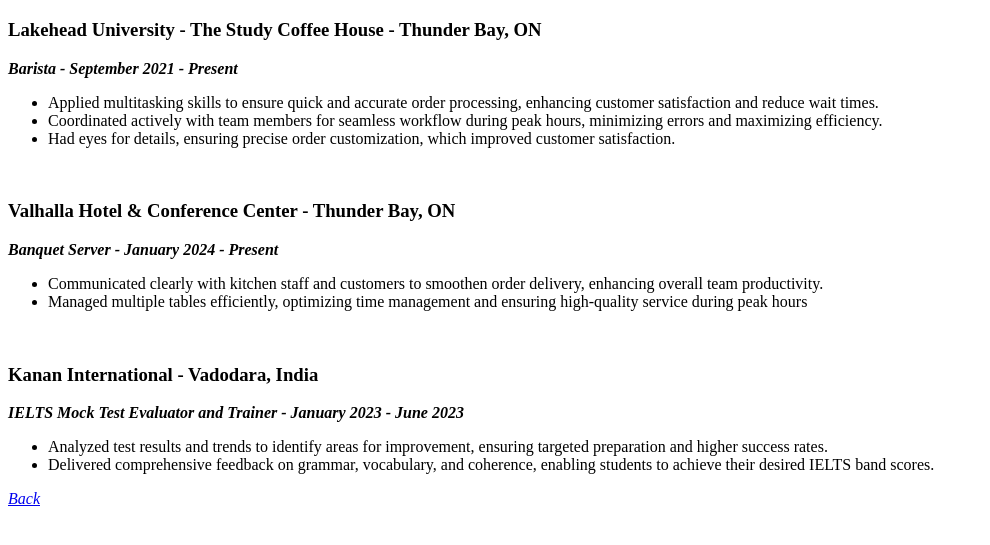
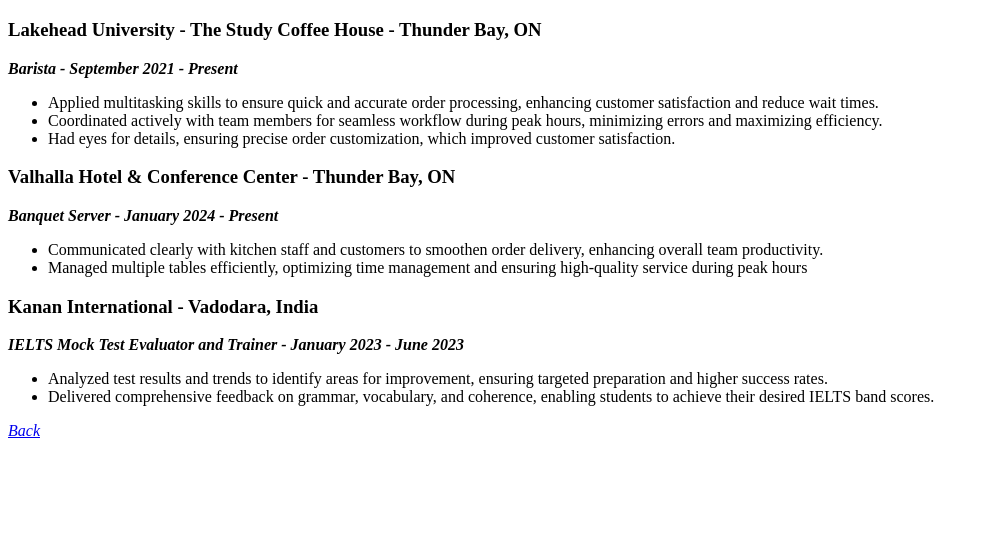
Before and after one commit to kirtansukhadiya/Portfolio, a plain HTML site: page Experience.html in a window 1280 px wide. Shown: the part 61-606 px from the top of the page, without its empty margins (0-990 px from the left). Drawn offline with Linux system fonts and the light colour scheme.

Commit message:
Formatted the outline of the pages

```diff
--- a/Experience.html
+++ b/Experience.html
@@ -3,32 +3,53 @@
 <head>
     <meta charset="UTF-8">
     <meta name="viewport" content="width=device-width, initial-scale=1.0">
-    <title>Document</title>
+    <title>Kirtan's Experience</title>
 </head>
 <body>
+    <header>
         <h1>Kirtan's Experience</h1>
+    </header>
+    <main>
+        <section>
             <h3>Lakehead University - The Study Coffee House - Thunder Bay, ON</h3>
+            <span>
                 <p><b><i>Barista - September 2021 - Present</i></b></p>
+            </span>
+            <div>
                 <ul>
                     <li>Applied multitasking skills to ensure quick and accurate order processing, enhancing customer satisfaction and reduce wait times.</li>
                     <li>Coordinated actively with team members for seamless workflow during peak hours, minimizing errors and maximizing efficiency.</li>
                     <li>Had eyes for details, ensuring precise order customization, which improved customer satisfaction.</li>
                 </ul>
-    <br />
+            </div>
+        </section>
+        <section>
             <h3>Valhalla Hotel & Conference Center - Thunder Bay, ON</h3>
+            <span>
                 <p><b><i>Banquet Server - January 2024 - Present</i></b></p>
+            </span>
+            <div>
                 <ul>
                     <li>Communicated clearly with kitchen staff and customers to smoothen order delivery, enhancing overall team productivity.</li>
                     <li>Managed multiple tables efficiently, optimizing time management and ensuring high-quality service during peak hours</li>
                 </ul>
-    <br />
+            </div>
+        </section>
+        <section>
             <h3>Kanan International - Vadodara, India</h3>
+            <span>
                 <p><b><i>IELTS Mock Test Evaluator and Trainer - January 2023 - June 2023</i></b></p>
+            </span>
+            <div>
                 <ul>
                     <li>Analyzed test results and trends to identify areas for improvement, ensuring targeted preparation and higher success rates.</li>
                     <li>Delivered comprehensive feedback on grammar, vocabulary, and coherence, enabling students to achieve their desired IELTS band scores.</li>
                 </ul>
-
+            </div>
+        </section>
+    </main>
+    <footer>
         <i><a href="/Portfolio/index.html">Back</a></i>
+    </footer>
 </body>
 </html>
```
Also changed, not shown: Education.html (+18 -7 lines), Projects.html (+19 -2 lines), Skill.html (+19 -1 lines), index.html (+10 -7 lines). Lines whose indentation alone changed are shown as unchanged.
